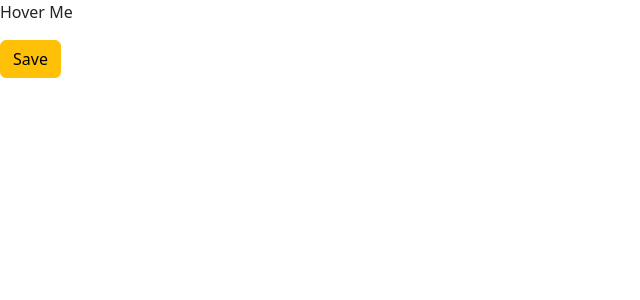
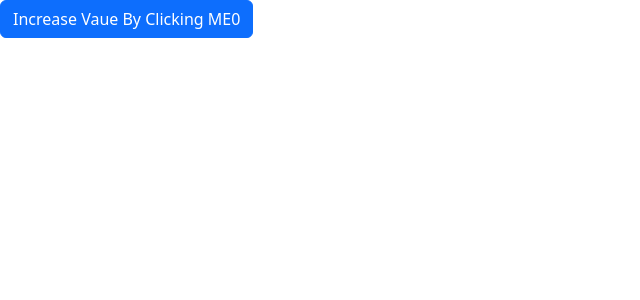
Before and after one commit to Paata1987/React_prj, a React (Create React App) app in the folder restl006/: page / in a window 1280 px wide. Shown: the top 300 px of the page, without its empty margins (0-640 px from the left). Built offline with nearby package versions, Linux system fonts and the light colour scheme.

Commit message:
state properties

```diff
--- a/restl006/src/Component/button.jsx
+++ b/restl006/src/Component/button.jsx
@@ -4,30 +4,48 @@ class Button extends Component {
 
     constructor(props){
         super(props);
-        this.handlerMe = this.handlerclick;
+        this.state = {
+            counter : 0
+        }
+     //   this.handlerMe = this.handlerclick;
     }
 
-    Handler(event){
+  /*   Handler(event){
         console.log(this, event.target);
-    }
+    } */
 
     handlerclick(event){
-        let name =event.target;
-        console.log(event.nativeEvent.toElement);
+        this.setState({counter:++this.state.counter});
+        /* let name =event.target;
+        console.log(event.nativeEvent.toElement); */
     }
 
     render() {
         return (
             <div className='App'>
-                <div className="child">
+                <Buttonclick handleMe={this.handlerclick.bind(this)}
+                 counter = {this.state.counter}/>
+               {/*  <div className="child">
                     <p onMouseOver= { (e)=>{
                         console.log(e.target);
                     }} >Hover Me</p>
-                </div>
-                <button className='btn btn-warning' onClick={this.handlerMe}>Save</button>
+                </div> */}
+                {/* <button className='btn btn-primary' onClick={this.handlerclick.bind(this)}>Increase Vaue By Clicking ME {this.state.counter}</button> */}
             </div>
         );
     }
 }
 
 export default Button;
+
+
+let Buttonclick = (props) =>{
+    return(
+            <button
+            className='btn btn-primary'
+            onClick={props.handleMe}>
+                Increase Vaue By Clicking ME
+                {props.counter}
+            </button>
+    );
+}
```
